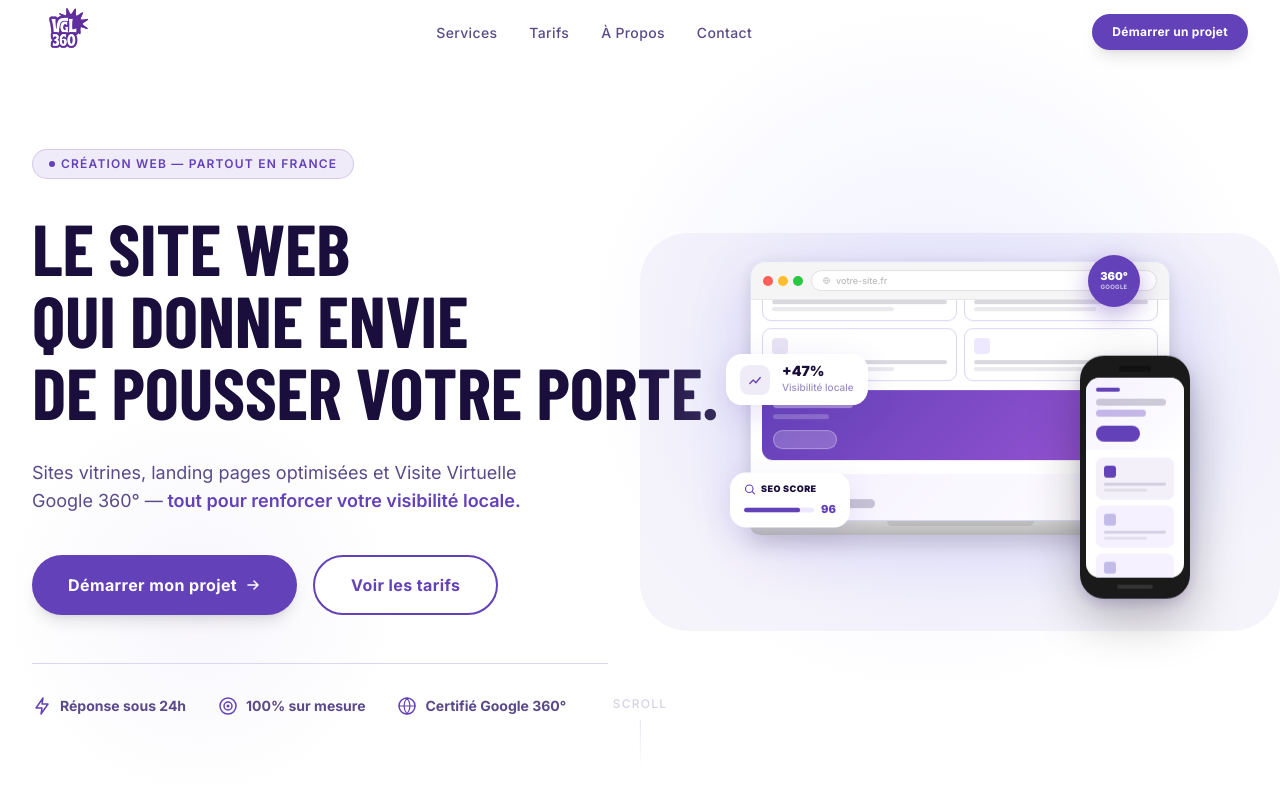
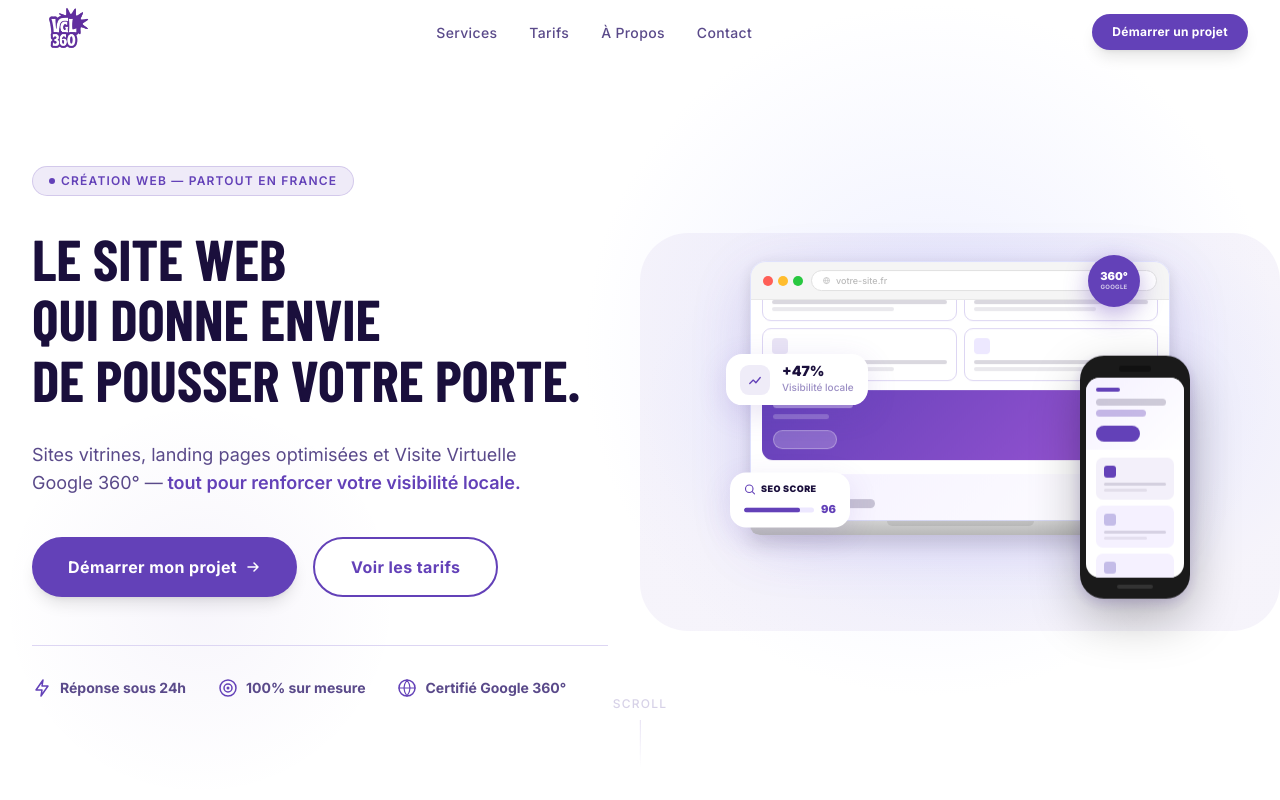
Before and after one commit to arthurvogel54/site-web-VGL360, a Next.js app: page / in a window 1280 px wide. Shown: the top 800 px of the page. Built offline with nearby package versions, Linux system fonts and the light colour scheme; a web font is replaced by a local one.

Commit message:
Hero : taille du titre réduite pour éviter le débordement sur l'illustration
https://claude.ai/code/session_01KuB2PbStBWYVvtPD3vje6U

```diff
--- a/components/sections/Hero.tsx
+++ b/components/sections/Hero.tsx
@@ -299,13 +299,13 @@ export function Hero() {
             </div>
 
             <h1 className="font-display font-black uppercase leading-none mb-8" style={{ letterSpacing: '-0.01em' }}>
-              <span className="block text-ink whitespace-nowrap" style={{ fontSize: 'clamp(1.8rem, 5.8vw, 4.5rem)', lineHeight: '1' }}>
+              <span className="block text-ink whitespace-nowrap" style={{ fontSize: 'clamp(1.8rem, 4.5vw, 4rem)', lineHeight: '1.05' }}>
                 LE SITE WEB
               </span>
-              <span className="block text-ink whitespace-nowrap" style={{ fontSize: 'clamp(1.8rem, 5.8vw, 4.5rem)', lineHeight: '1' }}>
+              <span className="block text-ink whitespace-nowrap" style={{ fontSize: 'clamp(1.8rem, 4.5vw, 4rem)', lineHeight: '1.05' }}>
                 QUI DONNE ENVIE
               </span>
-              <span className="block text-ink whitespace-nowrap" style={{ fontSize: 'clamp(1.8rem, 5.8vw, 4.5rem)', lineHeight: '1' }}>
+              <span className="block text-ink whitespace-nowrap" style={{ fontSize: 'clamp(1.8rem, 4.5vw, 4rem)', lineHeight: '1.05' }}>
                 DE POUSSER VOTRE PORTE.
               </span>
             </h1>
```
